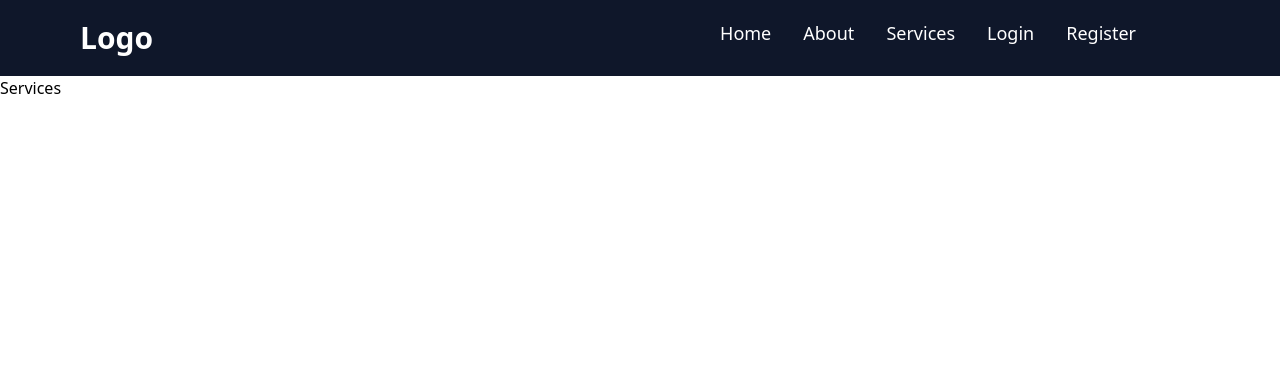
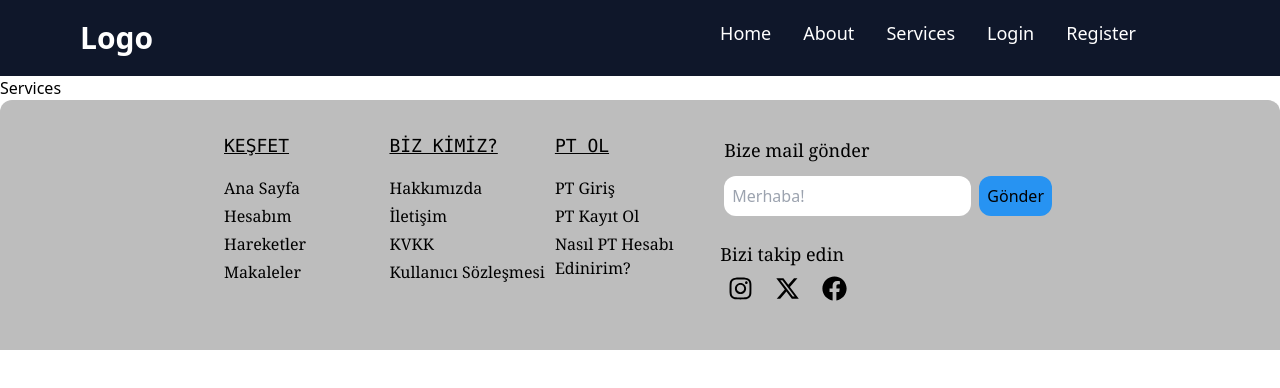
Before and after one commit to ensarbarisbaran/fitness, a React (Vite) app in the folder client/: page /Services in a window 1280 px wide. Shown: the top 388 px of the page. Built offline with nearby package versions, Linux system fonts and the light colour scheme.

Commit message:
Footer olusturuldu

```diff
--- a/client/src/App.jsx
+++ b/client/src/App.jsx
@@ -8,6 +8,7 @@ import Register from './pages/Register'
 import { Link } from "react-router-dom"
 import { BrowserRouter as Router, Routes, Route } from 'react-router-dom';
 import Services from './pages/Services'
+import Footer from './partials/Footer'
 
 
 
@@ -25,6 +26,7 @@ const App = () => {
           <Route path="/About" element={<About />} />
           <Route path="/Services" element={<Services />} />
         </Routes>
+        <Footer/>
       </div>
     </Router>
 
--- a/client/src/partials/Footer.jsx
+++ b/client/src/partials/Footer.jsx
@@ -0,0 +1,67 @@
+import React from 'react'
+import { FaInstagram } from "react-icons/fa";
+import { FaXTwitter } from "react-icons/fa6";
+import { FaFacebook } from "react-icons/fa";
+
+
+const Footer = () => {
+  return (
+    <div className='w-full bg-primary lg:h-[250px] rounded-t-xl flex justify-center '>
+        <div className='p-8 flex lg:flex-row sm:flex-col  sm:items-start justify-between lg:w-[70%]  sm:gap-4 md:gap-3 lg:gap-0 '>
+
+        <div className='flex-1 flex flex-col gap-1'>
+  <h1 className='text-lg underline pb-3 font-mono'>KEŞFET</h1>
+  {['Ana Sayfa', 'Hesabım', 'Hareketler', 'Makaleler'].map((item, index) => (
+    <p key={index} className='relative inline-block font-serif transition-all duration-300 hover:text-lg'>
+      <span>{item}</span>
+    </p>
+  ))}
+</div>
+
+<div className='flex-1 flex flex-col gap-1'>
+  <h1 className='text-lg underline pb-3 font-mono'>BİZ KİMİZ?</h1>
+  {['Hakkımızda', 'İletişim', 'KVKK', 'Kullanıcı Sözleşmesi'].map((item, index) => (
+    <p key={index} className='relative inline-block font-serif transition-all duration-300 hover:text-lg'>
+      <span>{item}</span>
+    </p>
+  ))}
+</div>
+
+<div className='flex-1 flex flex-col gap-1'>
+  <h1 className='text-lg underline pb-3 font-mono'>PT OL</h1>
+  {['PT Giriş', 'PT Kayıt Ol', 'Nasıl PT Hesabı Edinirim?'].map((item, index) => (
+    <p key={index} className='relative inline-block font-serif transition-all duration-300 hover:text-lg'>
+      <span >{item}</span>
+    </p>
+  ))}
+</div>
+
+        <div className='flex-[1]'>
+           <div className='p-1'>
+            <p className='pb-3 text-lg font-serif'>Bize mail gönder</p>
+            <div className='flex flex-row'>
+            <input placeholder='Merhaba!' type='text' className='rounded-xl p-2' />
+            <button className='bg-secondary ml-2 py-1 px-2 rounded-xl hover:text-white focus:shadow focus:shadow-black'>
+  <span className="inline-block">Gönder</span>
+</button>
+
+            </div>
+            </div>
+
+            <div className='pt-5'>
+                <h1 className='text-lg font-serif'>Bizi takip edin</h1>
+                <div className='flex flex-row w-[40%] p-2 justify-between'>
+                <FaInstagram size={25} className='hover:text-[#fbad50] transition-colors duration-300'/>
+                <FaXTwitter size={25} className='hover:text-[#1DA1F2] transition-colors duration-300' />
+                <FaFacebook size={25} className='hover:text-[#3b5998] transition-colors duration-300'/>
+                </div>
+            </div>
+
+        </div>
+
+        </div>
+    </div>
+  )
+}
+
+export default Footer
```
